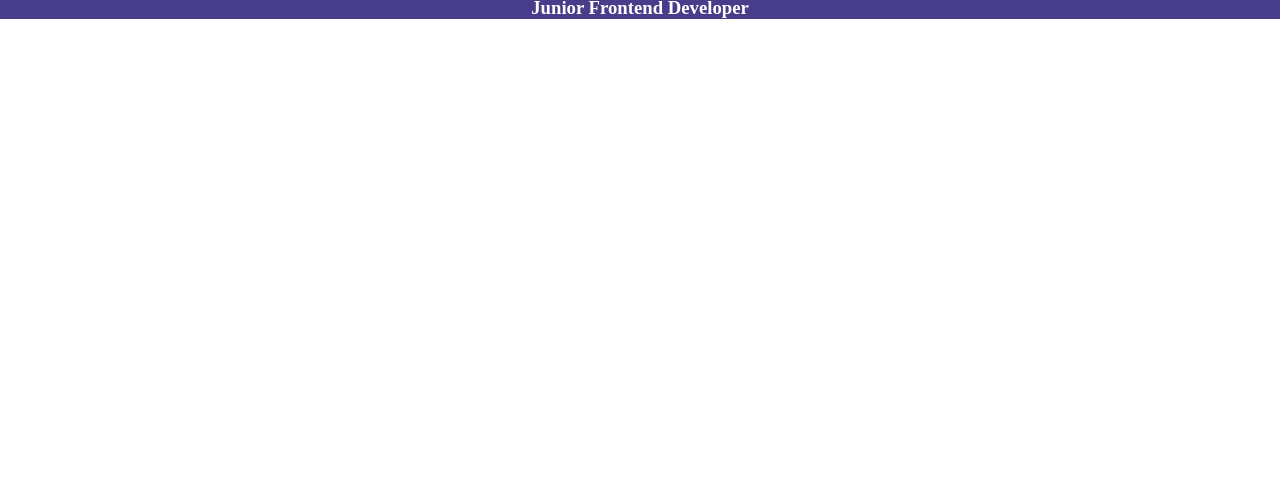
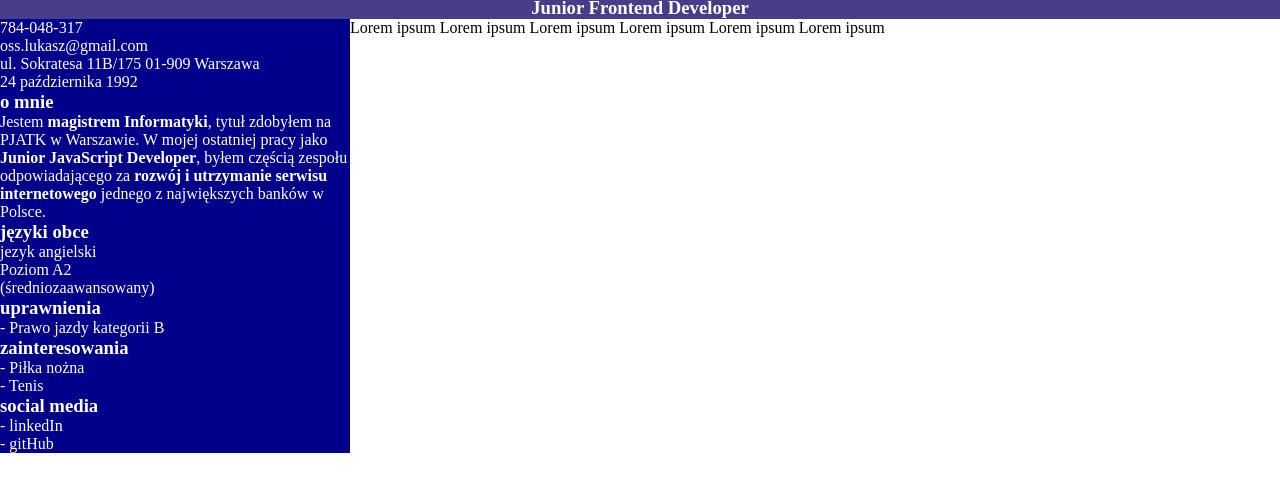
Before and after one commit to ossowsky/myCV, a website: page src/index.html in a window 1280 px wide. Shown: the part 204-696 px from the top of the page. Drawn offline with nearby package versions, Linux system fonts and the light colour scheme; files that its build step writes are made by us from their sources.

Commit message:
[myCV][#005]: create aside

```diff
--- a/src/index.html
+++ b/src/index.html
@@ -22,19 +22,68 @@
         <aside class="aside">
           <section class="section">
             <article class="article">
-
+              <ul>
+                <li>784-048-317</li>
+                <li>oss.lukasz@gmail.com</li>
+                <li>ul. Sokratesa 11B/175 01-909 Warszawa</li>
+                <li>24 października 1992</li>
+              </ul>
             </article>
           </section>
           <section class="section">
+            <h3>o mnie</h3>
+            <article class="article">
+              <p>
+                Jestem <strong>magistrem Informatyki</strong>, tytuł zdobyłem na PJATK w Warszawie.
+                W mojej ostatniej pracy jako <strong>Junior JavaScript Developer</strong>,
+                byłem częścią zespołu odpowiadającego za <strong>rozwój i utrzymanie
+                serwisu internetowego</strong> jednego z największych banków w Polsce.
+              </p>
+            </article>
+          </section>
+          <section class="section">
+            <h3>języki obce</h3>
+            <article class="article">
+              <ul>
+                <li>
+                  <p>jezyk angielski</p>
+                  <p>Poziom A2</p>
+                  <p>(średniozaawansowany)</p>
+                </li>
+              </ul>
+            </article>
+          </section>
+          <section class="section">
+            <h3>uprawnienia</h3>
+            <article class="article">
+              <ul>
+                <li>- Prawo jazdy kategorii B</li>
+              </ul>
+            </article>
+          </section>
+          <section class="section">
+            <h3>zainteresowania</h3>
+            <article class="article">
+              <ul>
+                <li>- Piłka nożna</li>
+                <li>- Tenis</li>
+              </ul>
+            </article>
+          </section>
+          <section class="section">
+            <h3>social media</h3>
             <nav class="nav">
-
+              <ul>
+                <li><a href="https://pl.linkedin.com/" target="_blank">- linkedIn</a></li>
+                <li><a href="https://github.com/ossowsky" target="_blank">- gitHub</a></li>
+              </ul>
             </nav>
           </section>
         </aside>
         <main class="main">
           <sectio class="section">
             <article class="article">
-
+              Lorem ipsum Lorem ipsum Lorem ipsum Lorem ipsum Lorem ipsum Lorem ipsum
             </article>
           </sectio>
         </main>
--- /dev/null
+++ b/src/sass/_aside.scss
@@ -0,0 +1,17 @@
+.aside {
+  width: 350px;
+  background-color: darkblue;
+  display: flex;
+  flex-direction: column;
+  color: #fff;
+}
+
+aside .section {
+  display: flex;
+  flex-direction: column;
+}
+
+a {
+  text-decoration: none;
+  color: #fff;
+}
--- /dev/null
+++ b/src/sass/_skelton.scss
@@ -0,0 +1,3 @@
+.content {
+  display: flex;
+}
--- a/src/sass/main.scss
+++ b/src/sass/main.scss
@@ -1,2 +1,4 @@
 @import "global";
 @import "header";
+@import "skelton";
+@import "aside";
```
Also changed, not shown: README.md.
